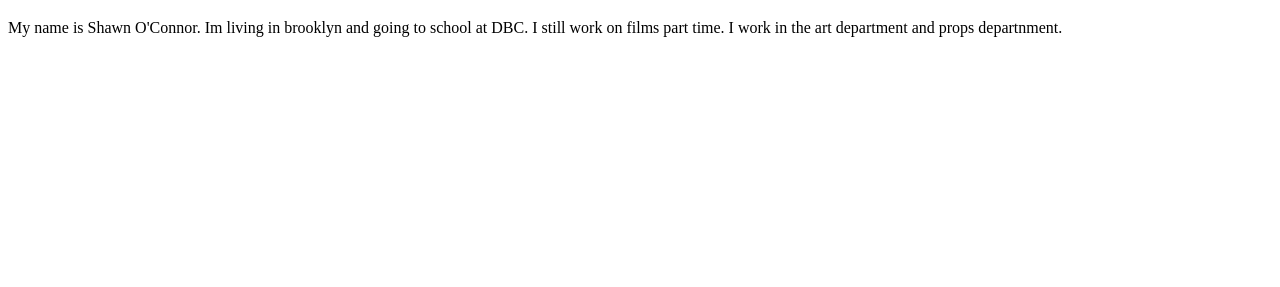
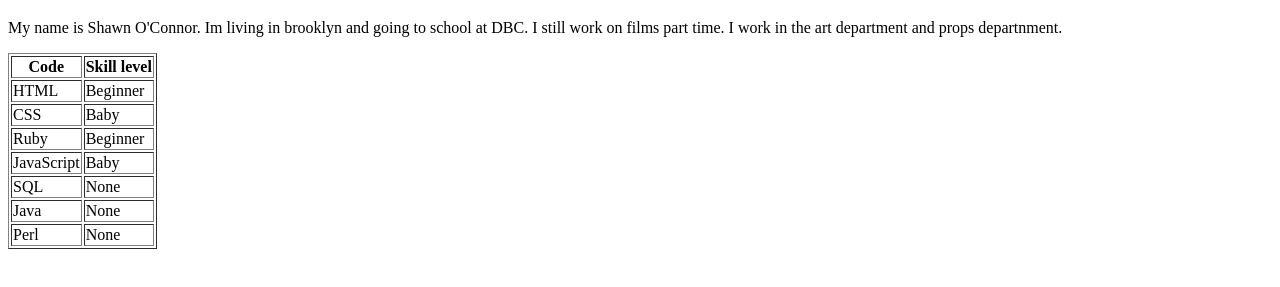
Before and after one commit to shawnpoconnor/shawnpoconnor.github.io, a plain HTML site: page about.html in a window 1280 px wide. Shown: the part 157-444 px from the top of the page. Drawn offline with Linux system fonts and the light colour scheme.

Commit message:
Updates about.html with a table, index.html with a link, and links.html with lables

```diff
--- a/about.html
+++ b/about.html
@@ -13,5 +13,39 @@
   </nav>
   <h1>ABOUT ME</h1>
   <p>My name is Shawn O'Connor. Im living in brooklyn and going to school at DBC. I still work on films part time. I work in the art department and props departnment.</p>
+  <table border=1>
+    <tr>
+      <th>Code</th>
+      <th>Skill level</th>
+    </tr>
+    <tr>
+      <td>HTML</td>
+      <td>Beginner</td>
+    </tr>
+    <tr>
+      <td>CSS</td>
+      <td>Baby</td>
+    </tr>
+    <tr>
+      <td>Ruby</td>
+      <td>Beginner</td>
+    </tr>
+    <tr>
+      <td>JavaScript</td>
+      <td>Baby</td>
+    </tr>
+    <tr>
+      <td>SQL</td>
+      <td>None</td>
+    </tr>
+    <tr>
+      <td>Java</td>
+      <td>None</td>
+    </tr>
+    <tr>
+      <td>Perl</td>
+      <td>None</td>
+    </tr>
+  </table>
 </body>
 </html>
```
Also changed, not shown: index.html (+2 -0 lines), links.html (+2 -0 lines).
